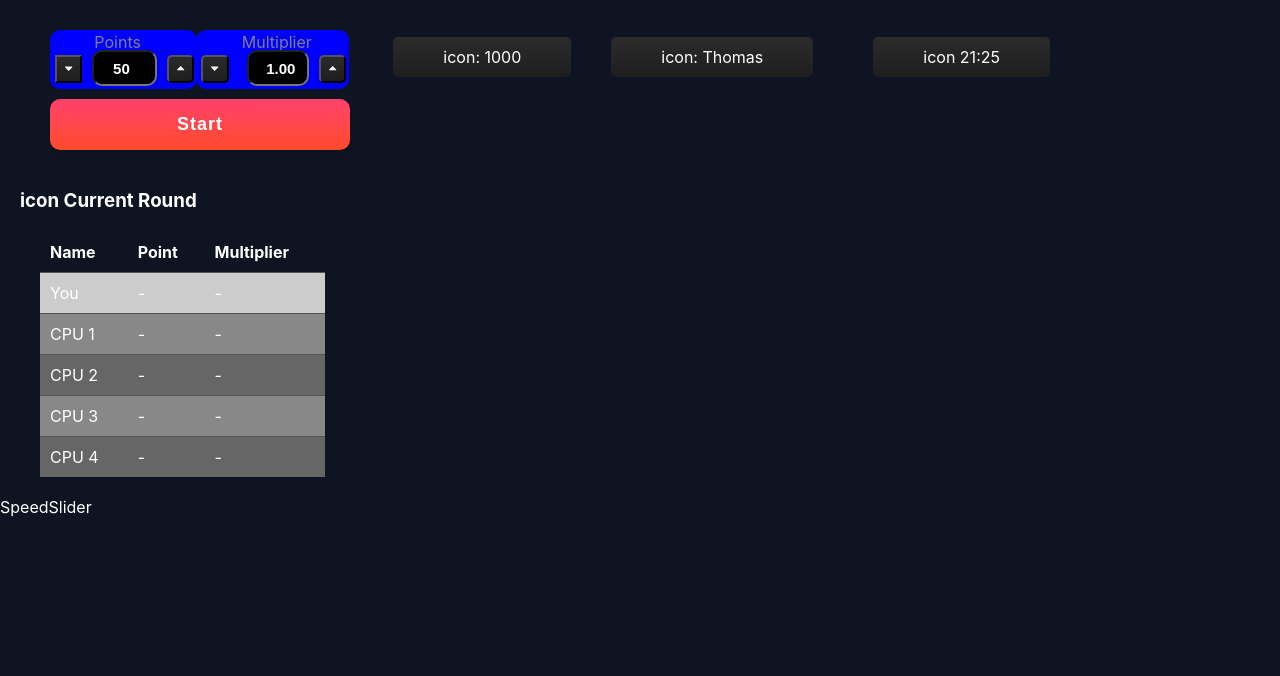
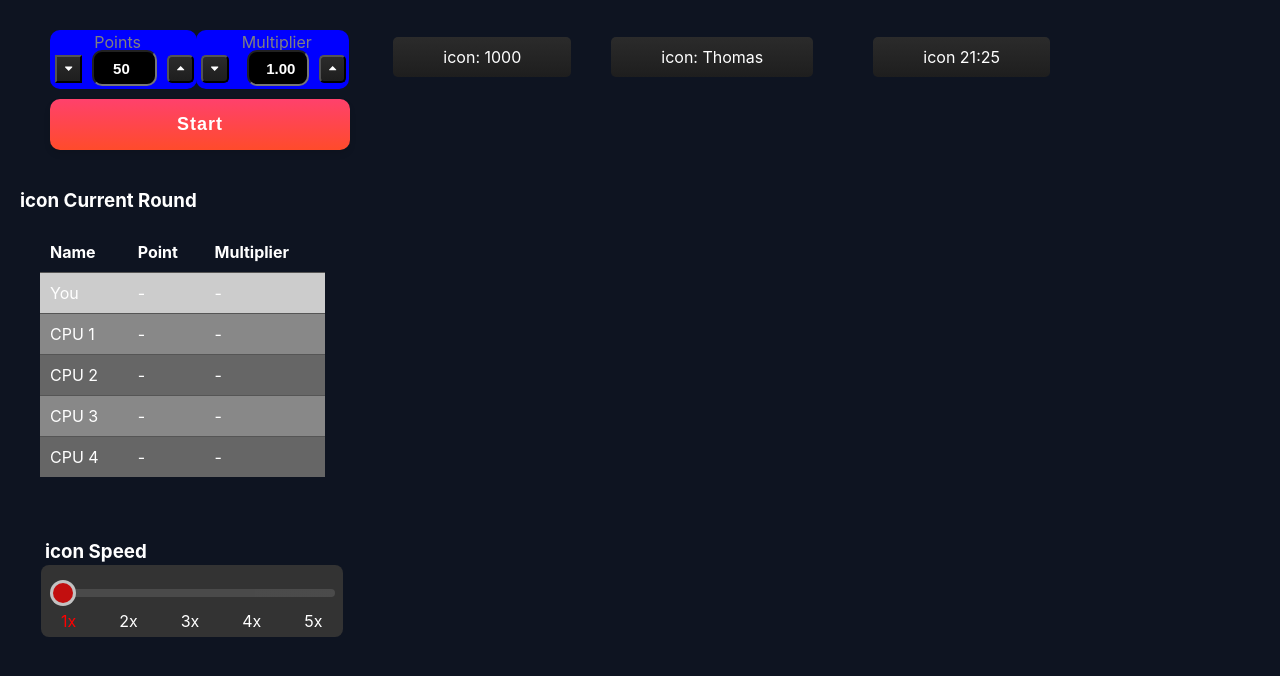
Before and after one commit to probablypenera007/guessnumber_frontend, a React (Create React App) app: page / in a window 1280 px wide. Shown: the top 676 px of the page. Built offline with nearby package versions, Linux system fonts and the light colour scheme.

Commit message:
speed slider

```diff
--- a/src/components/App/App.tsx
+++ b/src/components/App/App.tsx
@@ -20,6 +20,7 @@ import Style from "./App.module.css";
 function App() {
   const [cpuPlayers, setCpuPlayers] = useState(generateInitialCPUPlayers());
   const [gameStarted, setGameStarted] = useState(false);
+  const [speed, setSpeed] = useState(1);
 
   const handleStartGame =  (points: number, multiplier: number) => {
     setGameStarted(true);
@@ -37,7 +38,7 @@ function App() {
       <CurrentRound
         players={cpuPlayers} gameStarted={gameStarted}
       />
-      <SpeedSlider />
+      <SpeedSlider speed={speed} setSpeed={setSpeed} />
     </div>
   );
 }
--- a/src/components/CurrentRound/CurrentRound.module.css
+++ b/src/components/CurrentRound/CurrentRound.module.css
@@ -8,6 +8,7 @@
 
 .currentRound__title {
     margin-bottom: 20px;
+    margin-right: 20px;
 }
 
 .currentRound__table {
--- a/src/components/SpeedSlider/SpeedSlider.module.css
+++ b/src/components/SpeedSlider/SpeedSlider.module.css
@@ -1,3 +1,69 @@
-.speedSlider{
-    color: white
+.speedSlider {
+    width: 22%;
+    padding: 25px 10px 36px 10px;
+    background-color: #333;
+    color: #fff;
+    border-radius: 8px;
+    position: relative;
+    margin-top: 68px;
+    margin-left: 41px;
 }
+
+  .speedSlider__title{
+    margin-top: -50px;
+    margin-left: -6px;
+  }
+
+  .speedSlider__input {
+    -webkit-appearance: none;
+    width: 100%;
+    height: 8px;
+    border-radius: 4px;
+    background: #555;
+    outline: none;
+    opacity: 0.7;
+    transition: opacity .2s;
+  }
+
+
+  .speedSlider__input::-webkit-slider-thumb {
+    -webkit-appearance: none;
+    appearance: none;
+    width: 20px;
+    height: 20px;
+    border-radius: 50%;
+    background: #f00;
+    cursor: pointer;
+    margin-top: -6px;
+    box-shadow: 0 0 0 3px #fff;
+  }
+
+  .speedSlider__input::-moz-range-thumb {
+    width: 20px;
+    height: 20px;
+    border-radius: 50%;
+    background: #f00;
+    cursor: pointer;
+    margin-top: -6px;
+    box-shadow: 0 0 0 3px #fff;
+  }
+
+  .speedSlider__input::-webkit-slider-runnable-track {
+    height: 8px;
+    border-radius: 4px;
+  }
+
+  .speedSlider__marks {
+    display: flex;
+    justify-content: space-between;
+    position: absolute;
+    top: 46px;
+    left: 20px;
+    right: 20px;
+    pointer-events: none;
+  }
+
+  .speedSlider__marks span {
+    color: #fff;
+    user-select: none;
+  }
--- a/src/components/SpeedSlider/SpeedSlider.tsx
+++ b/src/components/SpeedSlider/SpeedSlider.tsx
@@ -3,10 +3,46 @@ import React from 'react'
 //internal imports
 import Style from './SpeedSlider.module.css'
 
-const SpeedSlider = () => {
-  return (
-    <div className={Style.speedSlider}>SpeedSlider</div>
-  )
+interface SpeedSliderProps {
+  speed: number;
+  setSpeed: (value: number) => void;
 }
 
-export default SpeedSlider
+const SpeedSlider: React.FC<SpeedSliderProps> = ({ speed, setSpeed }) => {
+  const handleChange = (event: React.ChangeEvent<HTMLInputElement>) => {
+    setSpeed(Number(event.target.value));
+  };
+
+  const fillPercentage = ((speed - 1) / (5 - 1)) * 100;
+
+  const getMarkStyle = (value: number) => {
+    return {
+      color: speed >= value ? '#f00' : '#fff',
+    };
+  };
+
+  return (
+    <div className={Style.speedSlider}>
+      <h3 className={Style.speedSlider__title} >icon Speed</h3>
+      <input
+        type="range"
+        id="speed-slider"
+        className={Style.speedSlider__input}
+        style={{ background: `linear-gradient(90deg, #f00 ${fillPercentage}%, #555 ${fillPercentage}%)` }}
+        min="1"
+        max="5"
+        value={speed}
+        onChange={handleChange}
+      />
+      <div className={Style.speedSlider__marks}>
+      <span style={getMarkStyle(1)}>1x</span>
+        <span style={getMarkStyle(2)}>2x</span>
+        <span style={getMarkStyle(3)}>3x</span>
+        <span style={getMarkStyle(4)}>4x</span>
+        <span style={getMarkStyle(5)}>5x</span>
+      </div>
+    </div>
+  );
+}
+
+export default SpeedSlider;
```
